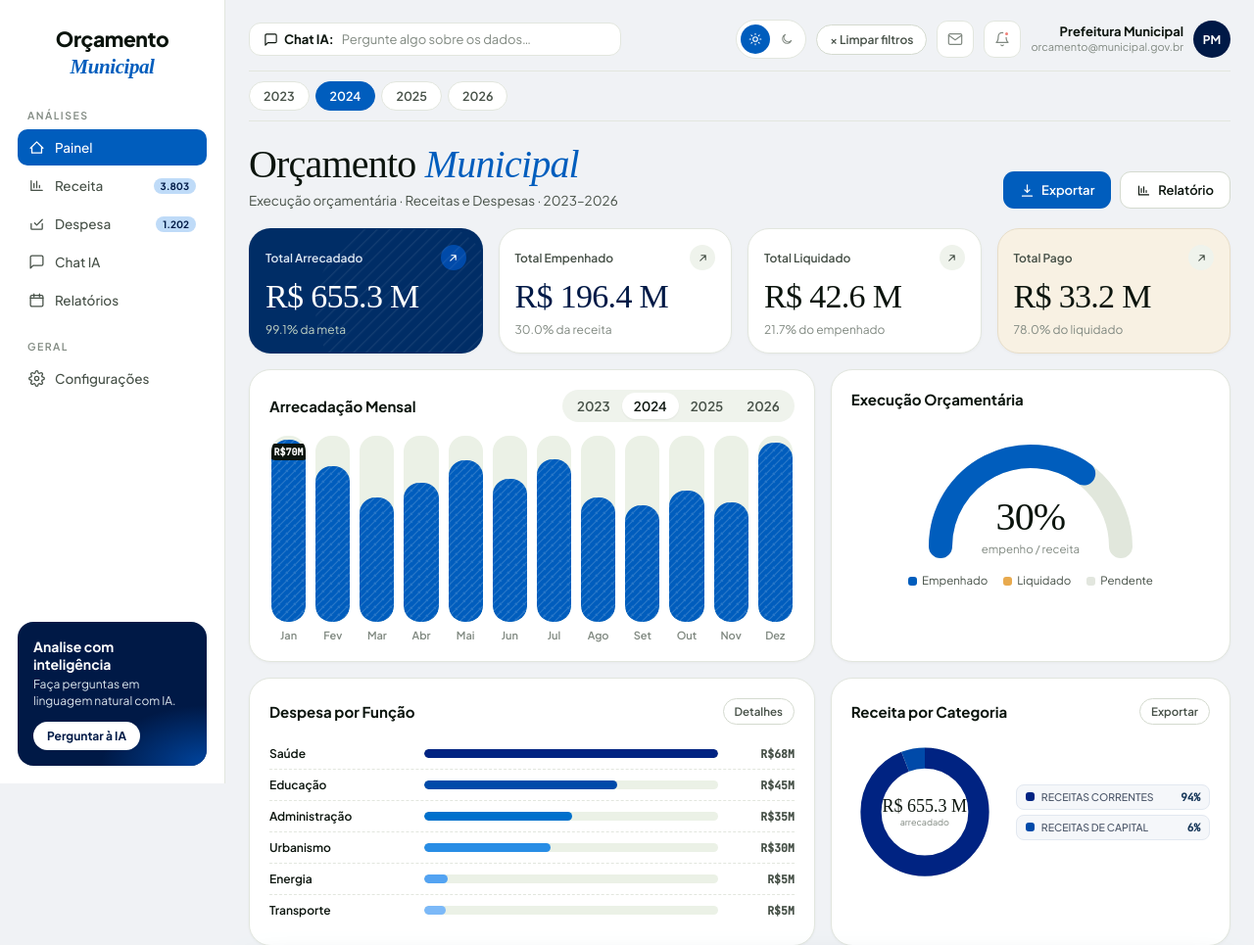
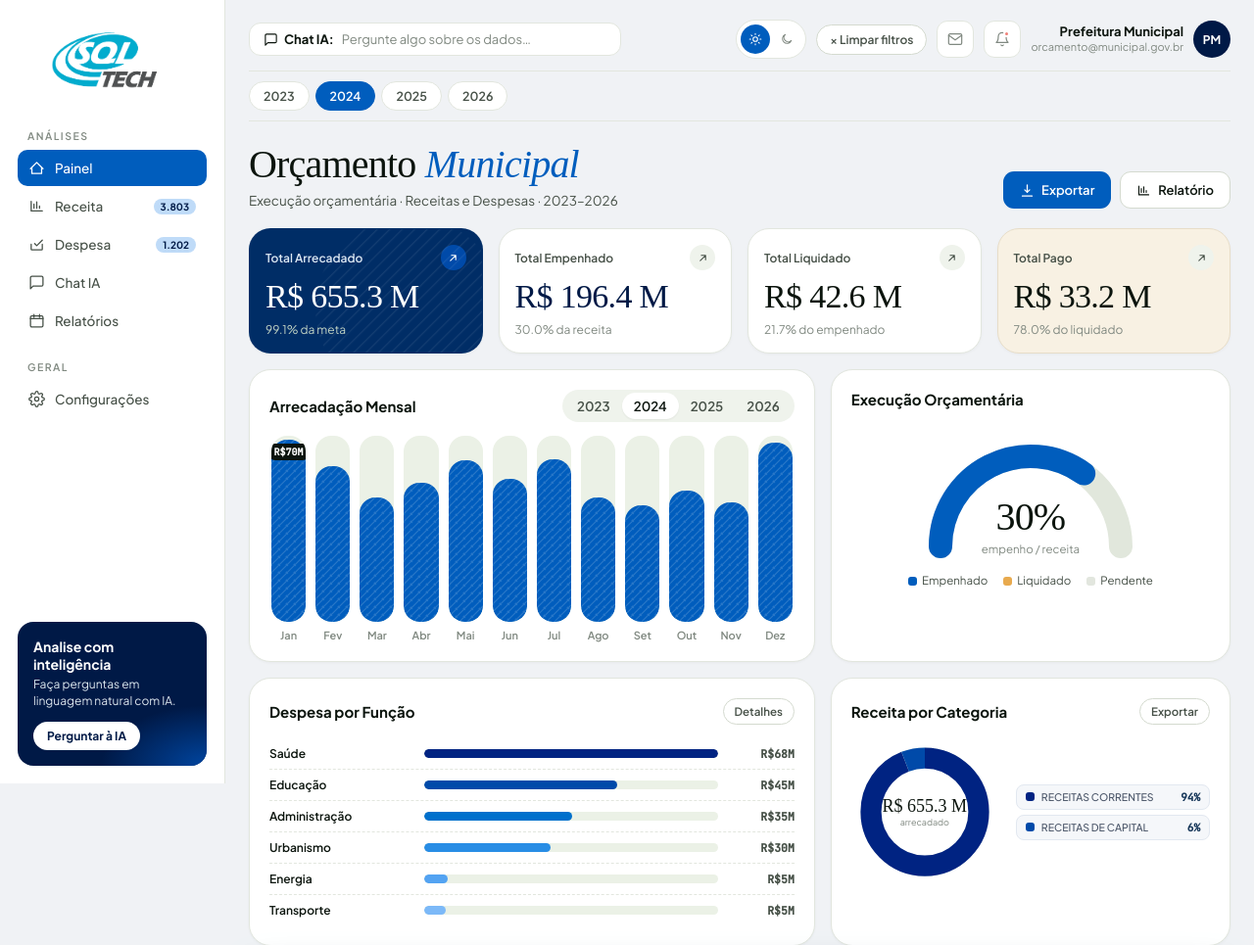
Before and after one commit to thiagolessa08-sys/SQLTech, a Flask app: page / in a window 1280 px wide. Shown: the top 965 px of the page at 98% size. Run offline with Flask 3, Linux system fonts and the light colour scheme; data comes from the database, SQL or seed files in the repository; some web fonts are replaced.

Commit message:
feat: replace sidebar text with SQLTech logo image
Co-Authored-By: Claude Sonnet 4.6 <noreply@anthropic.com>

```diff
--- a/templates/base.html
+++ b/templates/base.html
@@ -171,7 +171,9 @@ body{font-family:'Plus Jakarta Sans',system-ui,sans-serif;background:var(--bg);c
 <body>
 <div class="app">
 <aside class="sidebar">
-  <div class="brand-name">Orçamento<br/><em>Municipal</em></div>
+  <a href="/" style="display:block;text-align:center;padding:4px 0 8px;text-decoration:none">
+    <img src="/static/img/logo.png" alt="SQLTech" style="width:140px;height:auto;display:block;margin:0 auto"/>
+  </a>
   <div>
     <div class="nav-label">Análises</div>
     <nav class="nav" style="margin-top:6px">
--- a/templates/index.html
+++ b/templates/index.html
@@ -205,7 +205,9 @@ body { font-family:'Plus Jakarta Sans',system-ui,sans-serif; background:var(--bg
 
 <!-- SIDEBAR -->
 <aside class="sidebar">
-  <div class="brand-name">Orçamento<br/><em>Municipal</em></div>
+  <a href="/" style="display:block;text-align:center;padding:4px 0 8px;text-decoration:none">
+    <img src="/static/img/logo.png" alt="SQLTech" style="width:140px;height:auto;display:block;margin:0 auto"/>
+  </a>
 
   <div>
     <div class="nav-label">Análises</div>
```
Also changed, not shown: static/img/logo.png (added).
